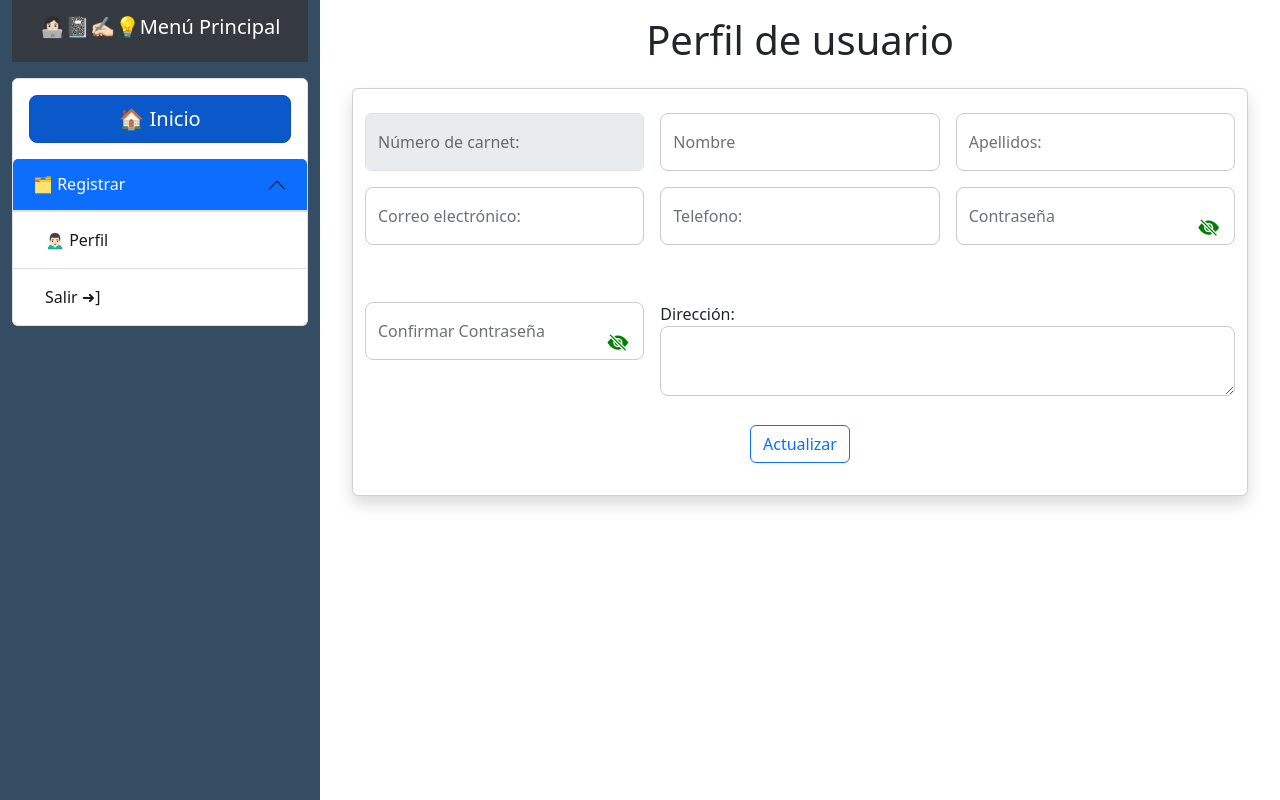
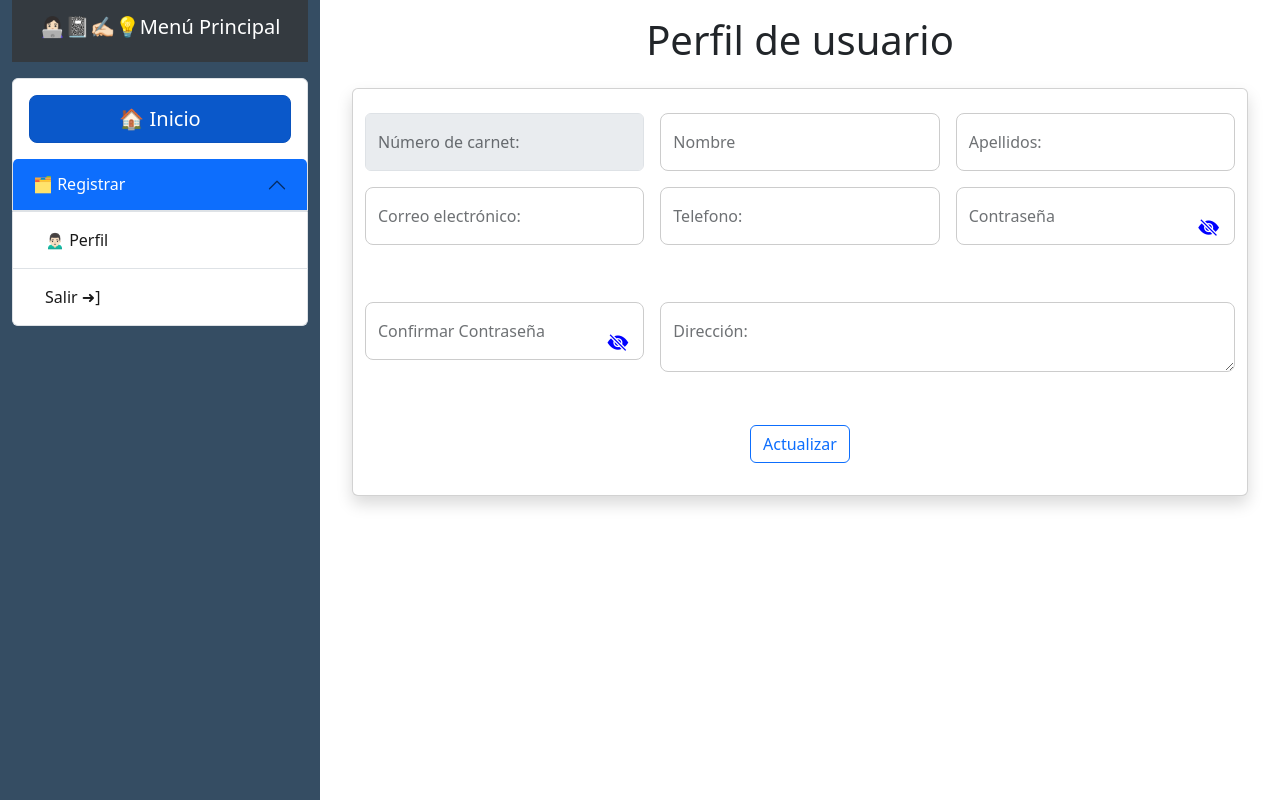
Before and after one commit to manzanareslopezdionicio/APPWEBDJ, a Django app: page /perfil/ in a window 1280 px wide. Run offline with Django 5.2, Linux system fonts and the light colour scheme; some libraries are stand-ins or nearby versions.

Commit message:
validaciones

```diff
--- a/appjudc/static/js/scripts.js
+++ b/appjudc/static/js/scripts.js
@@ -803,6 +803,8 @@ $(document).ready(function () {
         const isPassword = $input.attr('type') === 'password';
         $input.attr('type', isPassword ? 'text' : 'password');
         $icon.toggleClass('bi-eye-slash-fill bi-eye-fill');
+        $icon.css('color', isPassword ? 'green' : 'rgba(0, 57, 201, 1)');
+        $font - zize.css()
     }
 
     // Evento para mostrar/ocultar password
--- a/appjudc/templates/vistas/perfil.html
+++ b/appjudc/templates/vistas/perfil.html
@@ -111,9 +111,8 @@
                                 <span class="password-toggle position-absolute top-50 end-0 translate-middle-y me-3"
                                     style="cursor:pointer;">
                                     <i class="bi bi-eye-slash-fill" id="togglePasswordRegistro"
-                                        style="color:green; font-size:1.3rem;"></i>
+                                        style="color:blue; font-size: 1.3rem;"></i>
                                 </span>
-
                                 <div class="password-strength"></div>
                             </div>
                         </div>
@@ -127,7 +126,7 @@
                                 <span class="password-toggle position-absolute top-50 end-0 translate-middle-y me-3"
                                     style="cursor:pointer;">
                                     <i class="bi bi-eye-slash-fill" id="togglePasswordConfirm"
-                                        style="color:green; font-size:1.3rem;"></i>
+                                        style="color:blue; font-size:1.3rem;"></i>
                                 </span>
                                 <div class="password-strength"></div>
                             </div>
@@ -146,9 +145,11 @@
                             <label for="passwordc" class="form-label">Confirmar Password:</label>
                         </div> -->
                         <div class="col-12 col-md-8 p-2">
-                            <label for="Textarea">Dirección:</label>
-                            <textarea class="form-control mi-input" name="direccion" id="direccion" required
-                                style="height: 70px"></textarea>
+                            <div class="form-floating">
+                                <textarea class="form-control mi-input" name="direccion" id="direccion" placeholder
+                                    required style="height: 70px"></textarea>
+                                <label for="direccion">Dirección:</label>
+                            </div>
                         </div>
                         <div class="d-flex justify-content-center p-3">
                             <button type="submit" class="btn btn-outline-primary">Actualizar</button>
```
